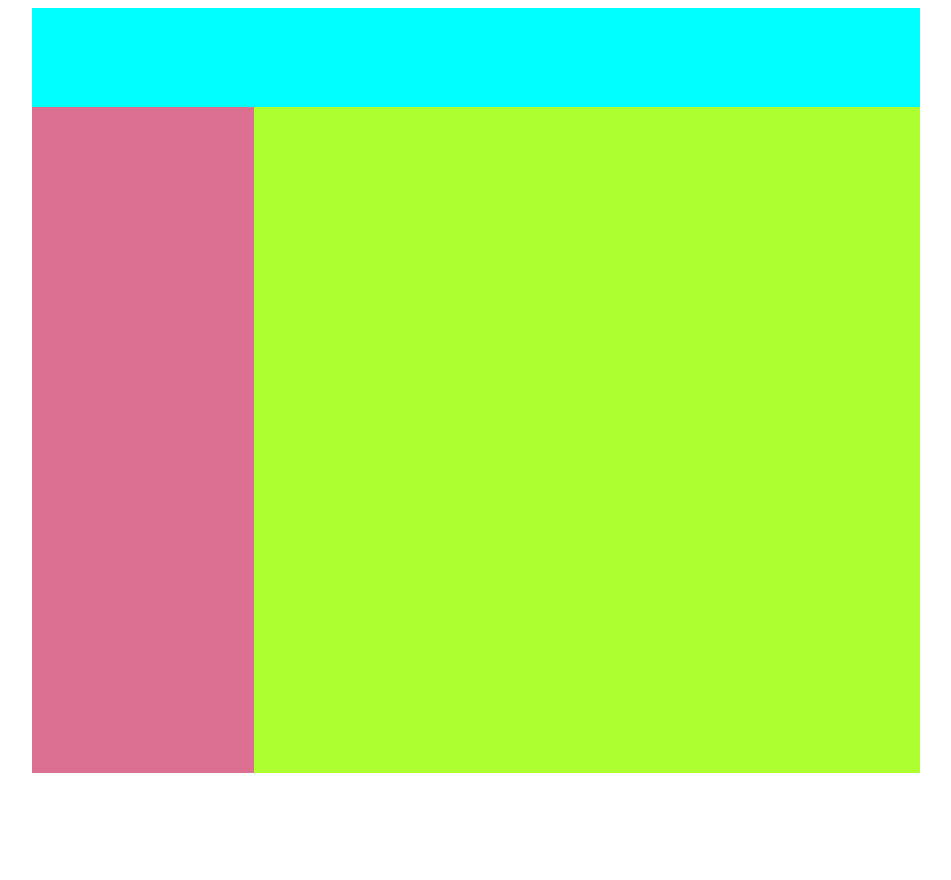
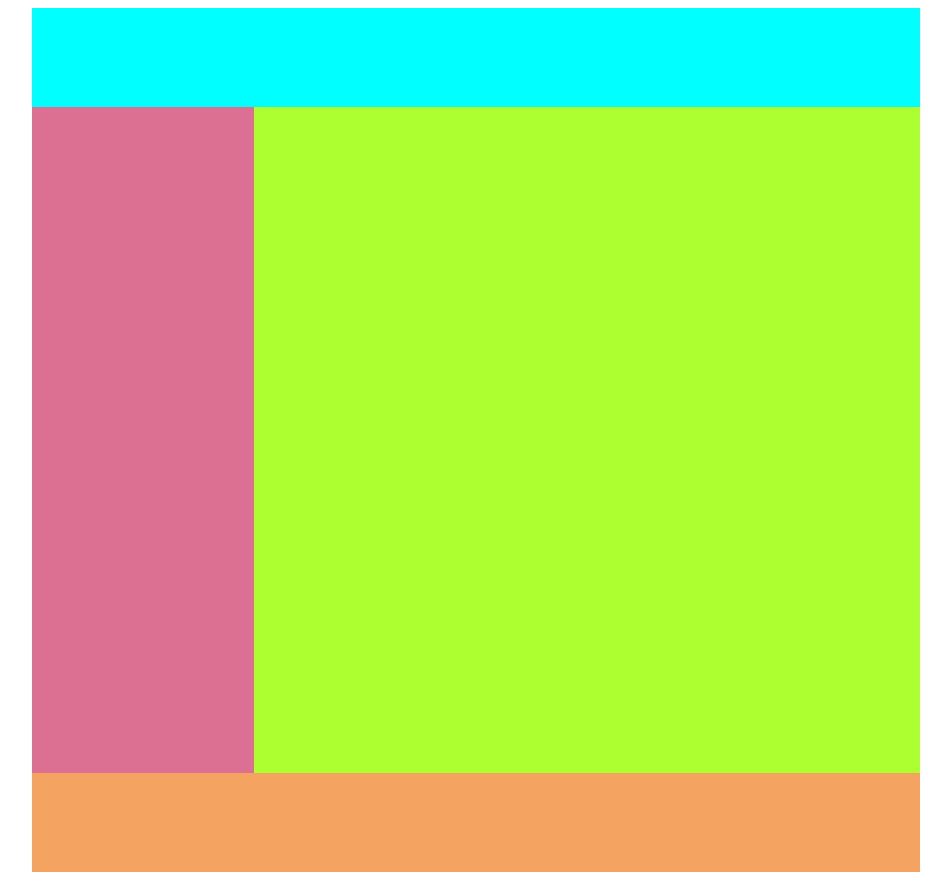
Before and after one commit to Alltheway-zero/function, a plain HTML site: page test.html in a window 1280 px wide. Shown: the whole page, without its empty margins (164-1115 px from the left). Before the commit the page ends 800 px from the top, so only its background shows below. Drawn offline with Linux system fonts and the light colour scheme.

Commit message:
完成底部样式

```diff
--- a/test.html
+++ b/test.html
@@ -38,6 +38,13 @@
 
     }
 
+    .footer{
+        margin: 0 auto;
+        width: 888px;
+        height: 99px;
+        background-color: sandybrown;
+    }
+
     </style>
 </head>
 <body>
```
